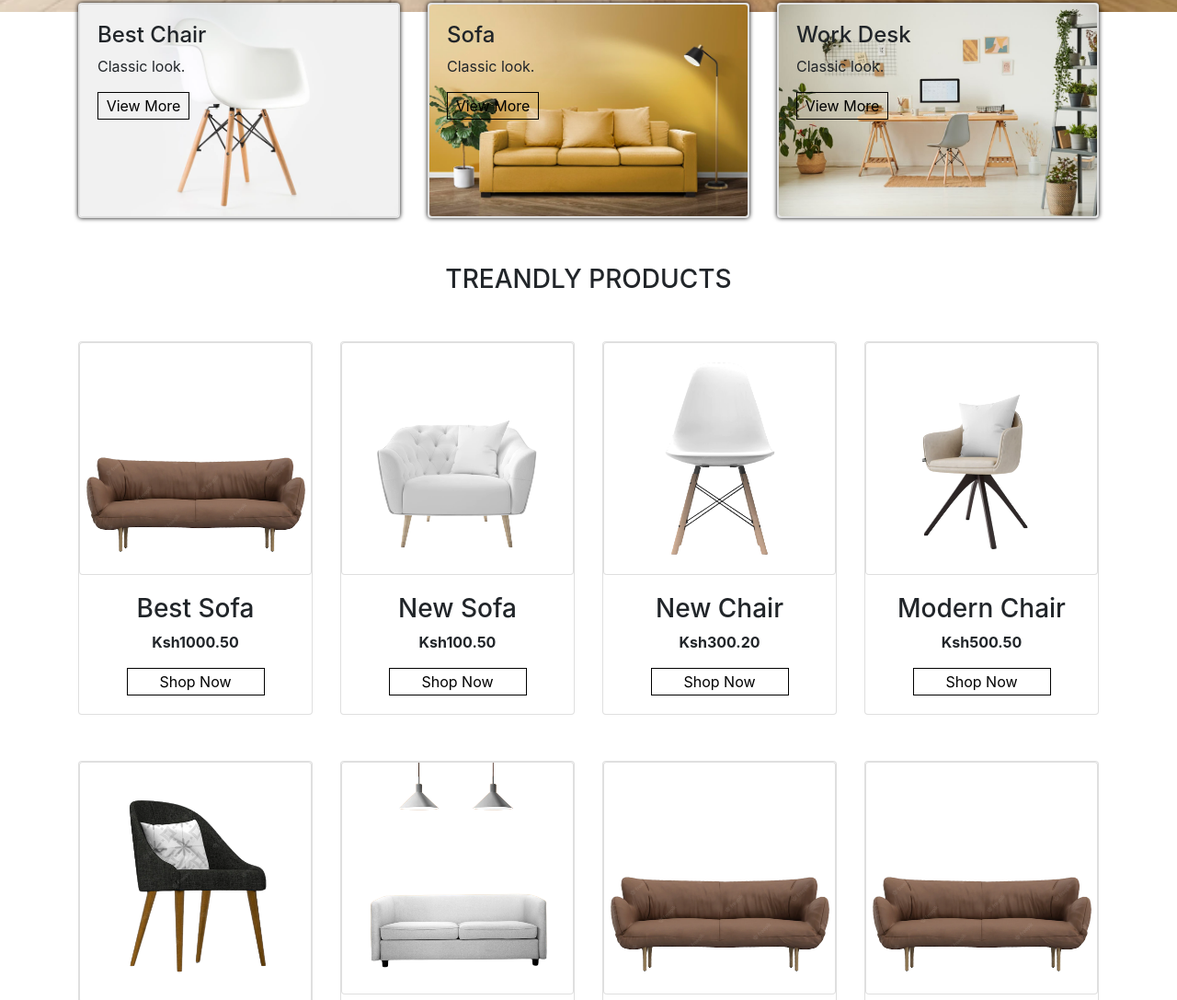
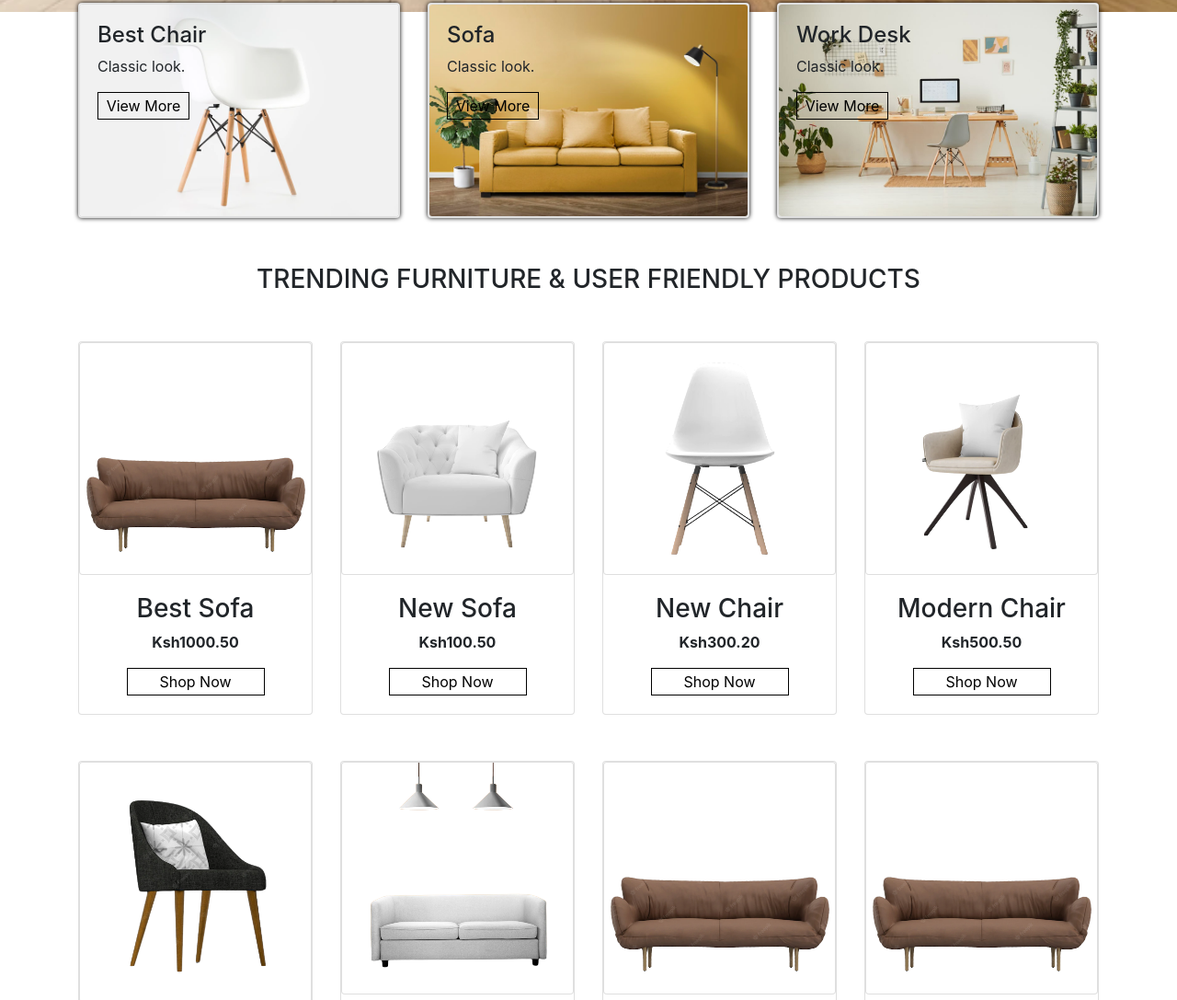
Before and after one commit to JohnKamau79/Furniture_store, a plain HTML site: page service.html in a window 1280 px wide. Shown: the part 787-1874 px from the top of the page at 92% size. Drawn offline with nearby package versions, Linux system fonts and the light colour scheme.

Commit message:
corrected the spelling

```diff
--- a/service.html
+++ b/service.html
@@ -158,7 +158,7 @@
 
     <!-- card3 -->
     <div class="container">
-        <h3 class="text-center" style="margin-top: 50px;">TREANDLY PRODUCTS</h3>
+        <h3 class="text-center" style="margin-top: 50px;">TRENDING FURNITURE & USER FRIENDLY PRODUCTS</h3>
         <div class="row" style="margin-top: 50px;">
             <div class="col-md-3 py-3 py-md-0">
                 <div class="card" id="c">
```
